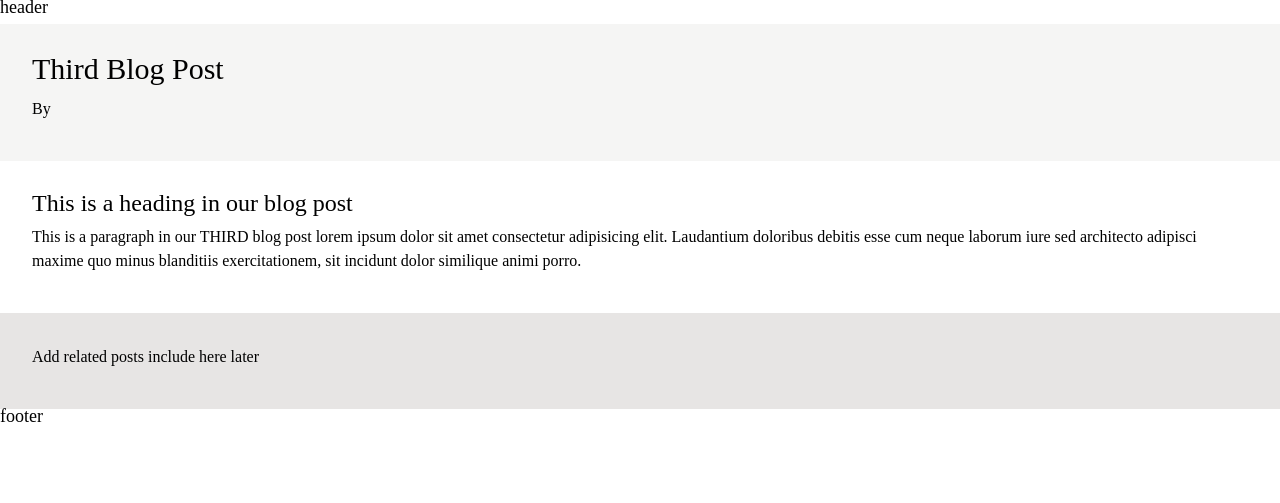
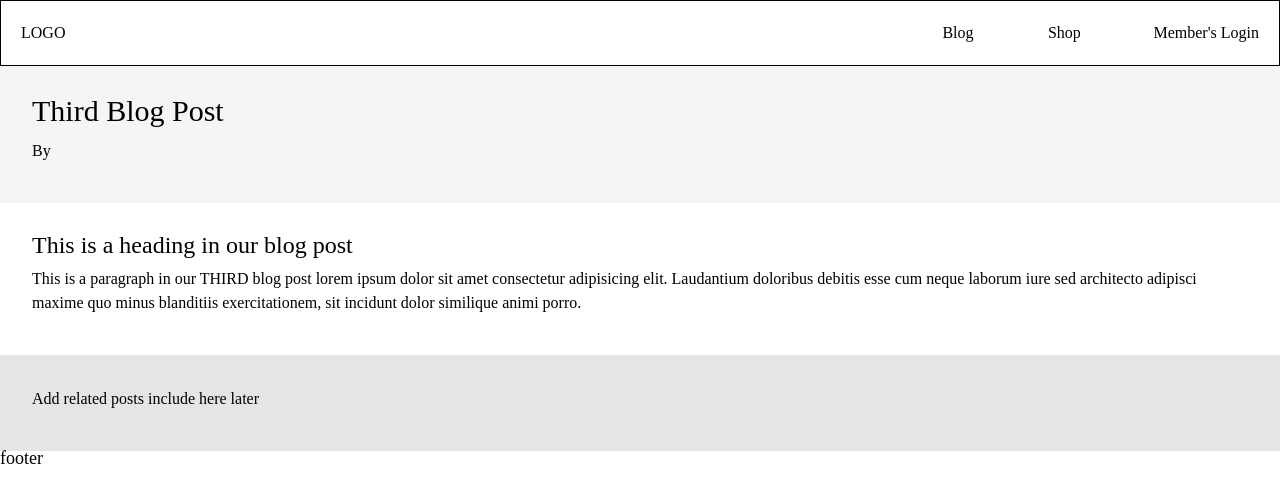
Before and after one commit to victoriaharp/ioc-mega-cool-blog-theme, a Jekyll site: the page built from _posts/2023-01-03-third-post.md, in a window 1280 px wide. Shown: the top 503 px of the page. Built offline with Jekyll 4.4.1, drawn with Linux system fonts in a browser that asks for light colours; some web fonts are replaced.

Commit message:
base layout for index.html
basic structure for index.html before colors and images and spacing is fine tuned

```diff
--- /dev/null
+++ b/_includes/header-nav.html
@@ -0,0 +1,10 @@
+<nav class="flex grid-cols-2 justify-between p-5 border border-black">
+    <div>
+        <a href="#">LOGO</a>
+    </div>
+    <div class="grid grid-cols-3">
+        <a href="#">Blog</a>
+        <a href="#">Shop</a>
+        <a href="#">Member's Login</a>
+    </div>
+</nav>
--- a/_layouts/default.html
+++ b/_layouts/default.html
@@ -7,9 +7,7 @@
 
 </head>
 <body>
-    <header>
-        <h3>header</h3>
-    </header>
+    {% include header-nav.html %}
 
     {{content}}
 
--- a/assets/css/style.css
+++ b/assets/css/style.css
@@ -452,8 +452,20 @@ p{
   bottom: 0px;
   left: 0px;
 }
+.bottom-20p{
+  bottom: 20%;
+}
 .m-4{
   margin: 1rem;
+}
+.mb-0{
+  margin-bottom: 0px;
+}
+.flex{
+  display: flex;
+}
+.grid{
+  display: grid;
 }
 .aspect-square{
   aspect-ratio: 1 / 1;
@@ -461,14 +473,43 @@ p{
 .h-full{
   height: 100%;
 }
-.w-96{
-  width: 24rem;
+.min-h-\[90vh\]{
+  min-height: 90vh;
 }
 .w-full{
   width: 100%;
 }
+.w-96{
+  width: 24rem;
+}
 .shrink-0{
   flex-shrink: 0;
+}
+.grid-cols-2{
+  grid-template-columns: repeat(2, minmax(0, 1fr));
+}
+.grid-cols-3{
+  grid-template-columns: repeat(3, minmax(0, 1fr));
+}
+.items-center{
+  align-items: center;
+}
+.justify-between{
+  justify-content: space-between;
+}
+.gap-5{
+  gap: 1.25rem;
+}
+.border{
+  border-width: 1px;
+}
+.border-y{
+  border-top-width: 1px;
+  border-bottom-width: 1px;
+}
+.border-black{
+  --tw-border-opacity: 1;
+  border-color: rgb(0 0 0 / var(--tw-border-opacity));
 }
 .bg-stone-100{
   --tw-bg-opacity: 1;
@@ -482,6 +523,17 @@ p{
   --tw-bg-opacity: 1;
   background-color: rgb(231 229 228 / var(--tw-bg-opacity));
 }
+.bg-white{
+  --tw-bg-opacity: 1;
+  background-color: rgb(255 255 255 / var(--tw-bg-opacity));
+}
+.bg-gray-300{
+  --tw-bg-opacity: 1;
+  background-color: rgb(209 213 219 / var(--tw-bg-opacity));
+}
+.bg-\[url\(\'https\:\/\/picsum\.photos\/id\/1076\/600\/400\'\)\]{
+  background-image: url('https://picsum.photos/id/1076/600/400');
+}
 .bg-cover{
   background-size: cover;
 }
@@ -489,14 +541,30 @@ p{
   -o-object-fit: cover;
      object-fit: cover;
 }
+.p-5{
+  padding: 1.25rem;
+}
+.p-2{
+  padding: 0.5rem;
+}
 .p-8{
   padding: 2rem;
 }
 .p-4{
   padding: 1rem;
 }
-.p-2{
-  padding: 0.5rem;
+.p-5p{
+  padding: 5%;
+}
+.pl-5p{
+  padding-left: 5%;
+}
+.text-center{
+  text-align: center;
+}
+.text-black{
+  --tw-text-opacity: 1;
+  color: rgb(0 0 0 / var(--tw-text-opacity));
 }
 
 
--- a/tailwind.config.js
+++ b/tailwind.config.js
@@ -40,6 +40,7 @@ module.exports = {
         '5p': '5%',
         '10p': '10%',
         '15p': '15%',
+        '20p': '20%',
       },
       minHeight:{
         '100': '100vh',
```
Also changed, not shown: _includes/hero-banner.html (added, +8 -0 lines), index.html (+41 -1 lines).
